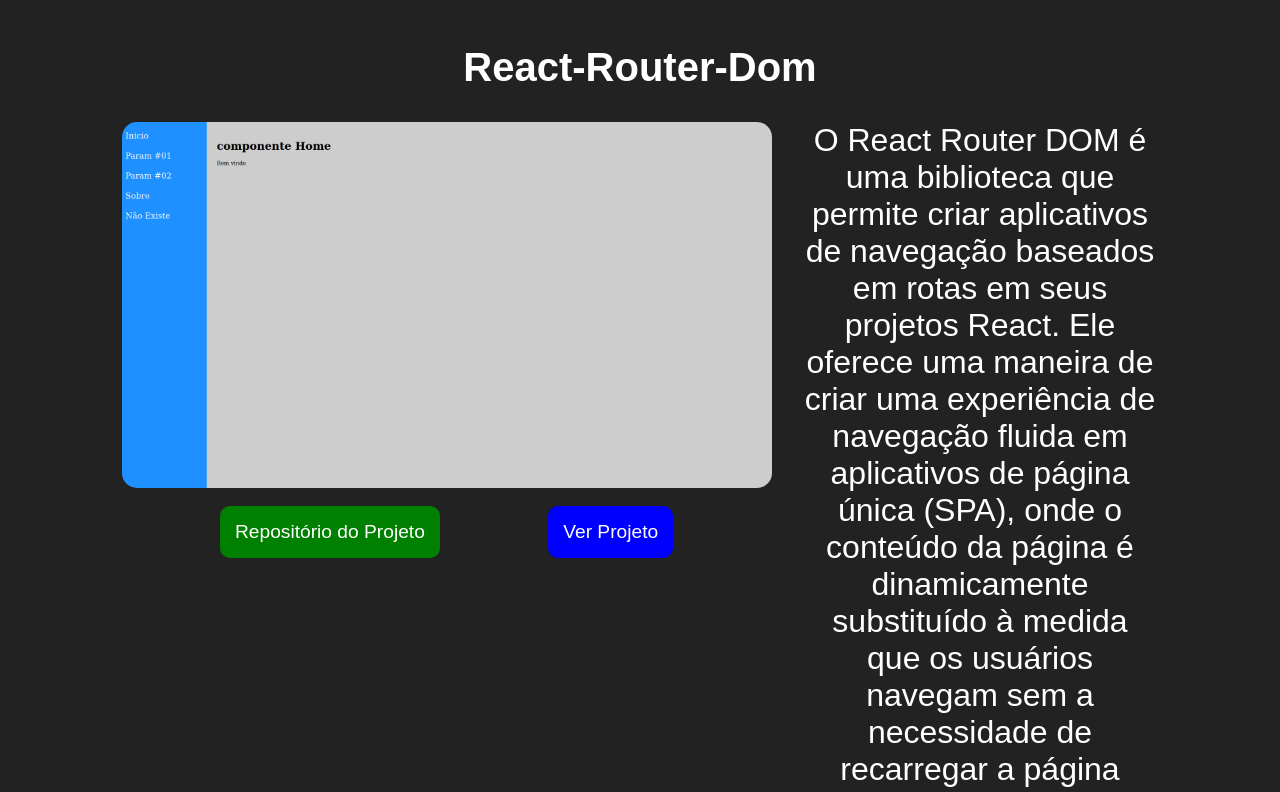
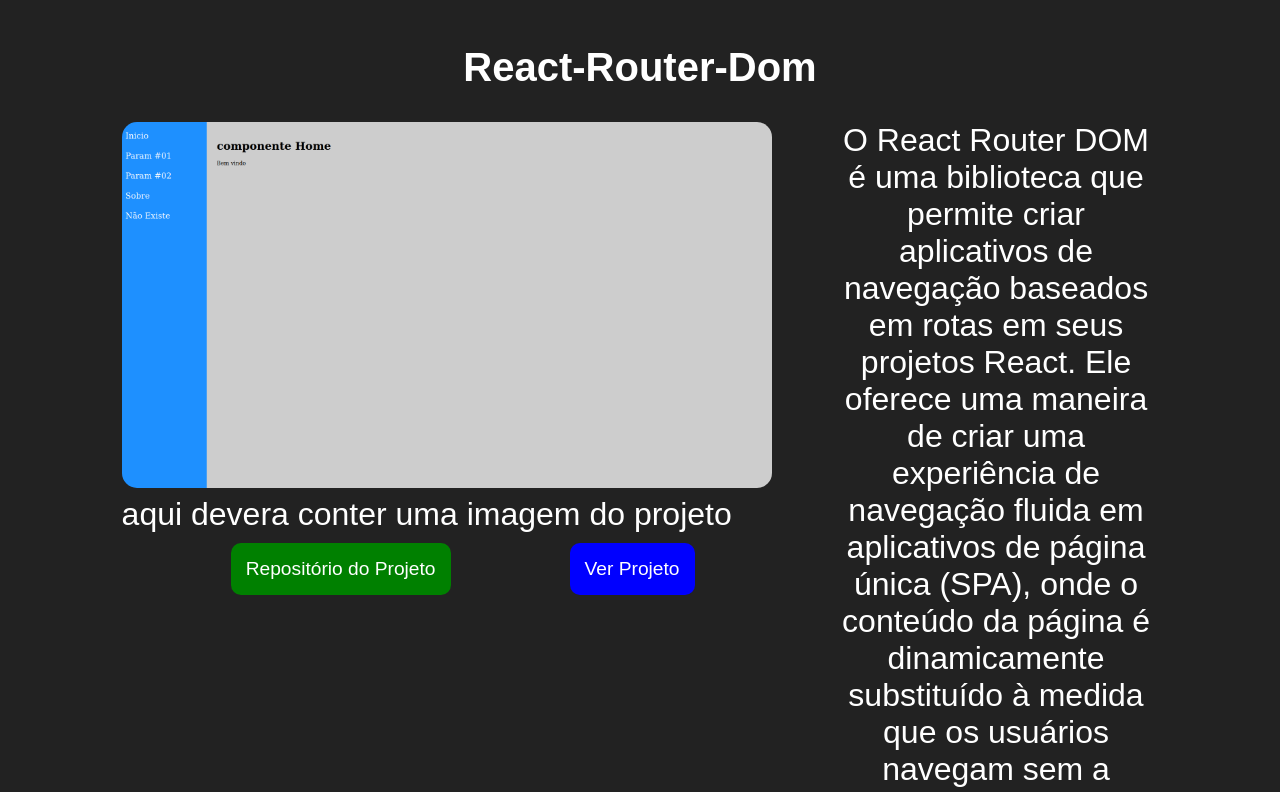
Before and after one commit to BielBatemarque/portifolio-react, a React (Create React App) app: page / in a window 1280 px wide. Shown: the part 960-1752 px from the top of the page. Built offline with nearby package versions, Linux system fonts and the light colour scheme.

Commit message:
comentario sobre componente

```diff
--- a/src/components/RouterDom/indes.jsx
+++ b/src/components/RouterDom/indes.jsx
@@ -14,6 +14,7 @@ export const RouterDom = () => {
                 <Section>
                     <div>
                         <AcerterdIMG src={routerDOm} />
+                        aqui devera conter uma imagem do projeto
                         <FlexContainer>
                             <Button color={'green'} text={'Repositório do Projeto'}/>
                             <Button color={'blue'} text={'Ver Projeto'}/>
```
